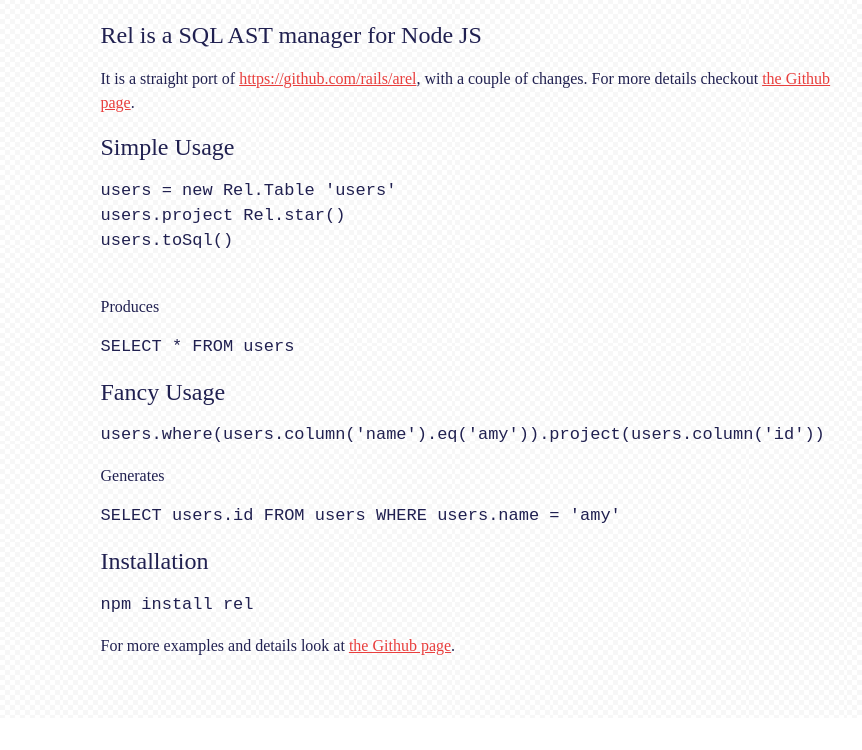
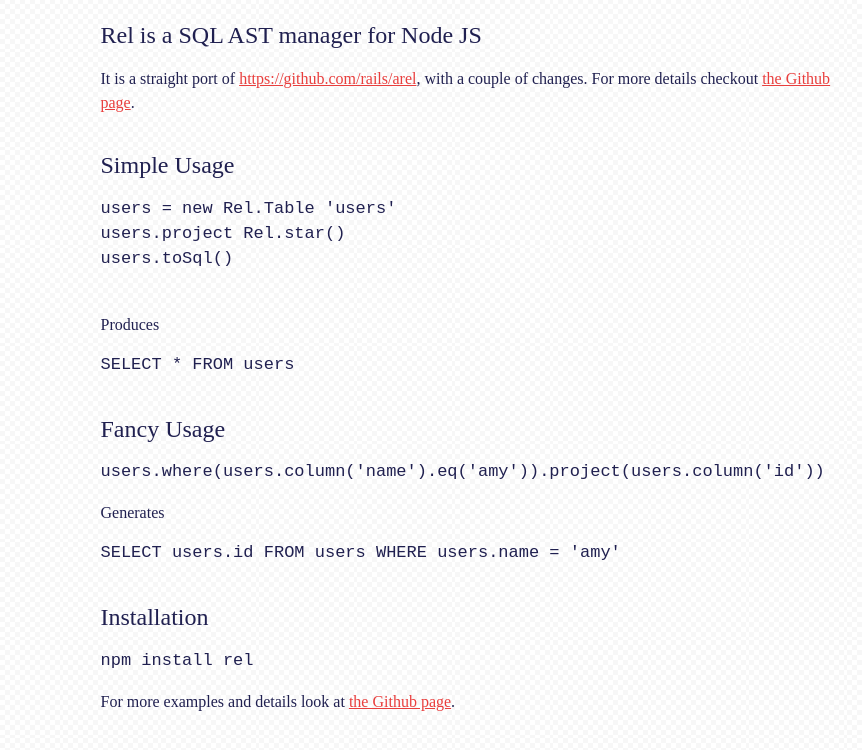
Before and after one commit to yang/rel, a plain HTML site: page index.html in a window 1280 px wide. Shown: the part 146-896 px from the top of the page, without its empty margins (233-1095 px from the left). Before the commit the page ends 864 px from the top, so only its background shows below. Drawn offline with Linux system fonts and the light colour scheme.

Commit message:
Fixed up spacing

```diff
--- a/screen.css
+++ b/screen.css
@@ -23,6 +23,10 @@
   font-weight: 100;
 }
 
+h2 {
+  margin-top: 1.6em;
+}
+
 code {
   font-size: 17px;
 }
```
